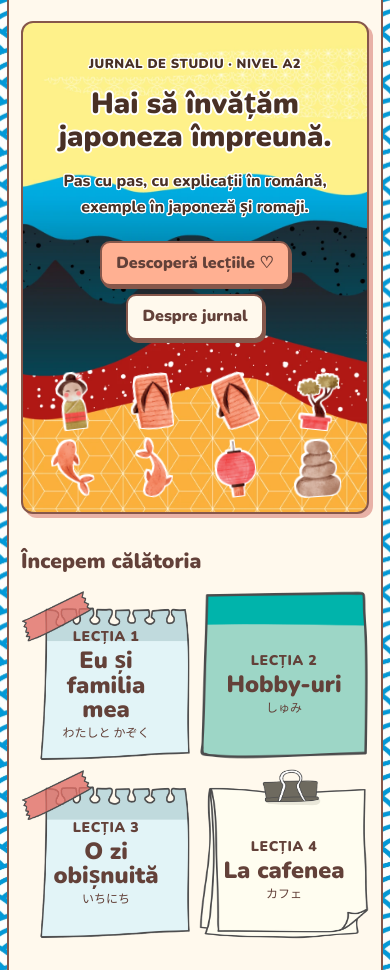
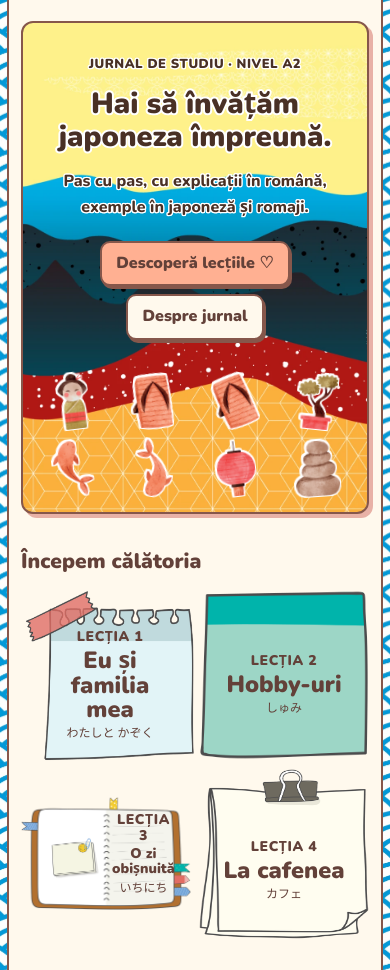
Before and after one commit to invat-singura-nihongo/invat-singura-nihongo.github.io, a plain HTML site: page index.html in a window 390 px wide. Shown: the part 104-1074 px from the top of the page. Drawn offline with nearby package versions, Linux system fonts and the light colour scheme.

Commit message:
Shift lesson one and use an open notebook for lesson three

```diff
--- a/index.html
+++ b/index.html
@@ -6,7 +6,7 @@
   <title>Învăț singură nihongo 🌸</title>
   <link rel="preconnect" href="https://fonts.googleapis.com">
   <link href="https://fonts.googleapis.com/css2?family=Nunito:wght@400;600;700;800;900&amp;display=swap" rel="stylesheet">
-  <link rel="stylesheet" href="style.css?v=blue-waves">
+  <link rel="stylesheet" href="style.css?v=open-notebook">
 </head>
 <body><div class="shell">
 <header class="subpage-header"><a class="brand" href="index.html">Învăț singură nihongo</a><nav aria-label="Meniu principal"><a href="index.html#lectii">Lecții</a><a href="index.html#practica">Practică</a><a href="index.html#despre">Despre</a></nav></header>
--- a/style.css
+++ b/style.css
@@ -124,6 +124,15 @@ section + section { margin-top: 34px; }
   text-decoration: none;
   border-radius: 12px;
 }
+.lesson-list li:first-child .lesson-link { translate: clamp(4px, 1.2cqw, 6px) 0; }
+.lesson-list li:nth-child(3) .lesson-link {
+  padding: 0 9% 0 53%;
+  background-image: url("assets/open-notebook.webp");
+  background-size: contain;
+}
+.lesson-list li:nth-child(3) .lesson-title {
+  font-size: clamp(.875rem, 8cqw, 2rem);
+}
 .lesson-list li:nth-child(2) .lesson-link { background-image: url("assets/teal-sticky-note.webp"); }
 .lesson-list li:nth-child(4) .lesson-link {
   padding-top: 31%;
```
Also changed, not shown: assets/open-notebook.webp (added).
